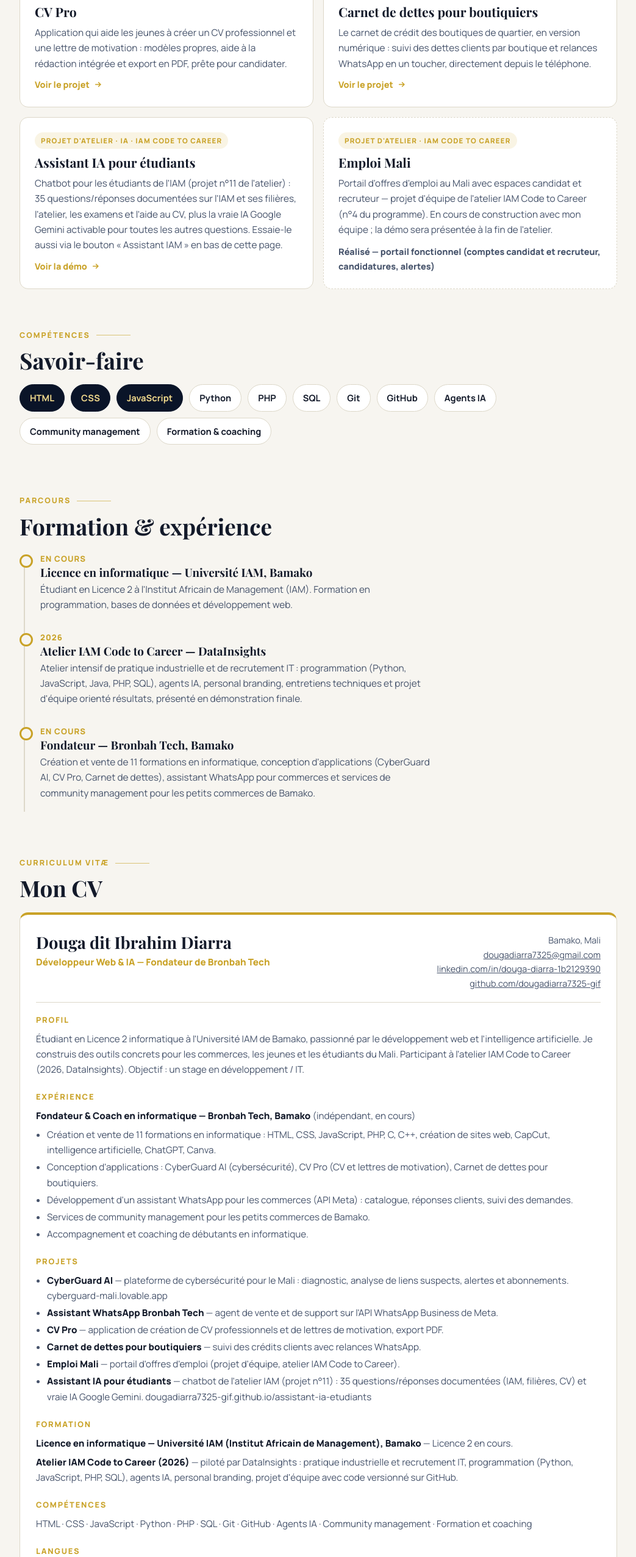
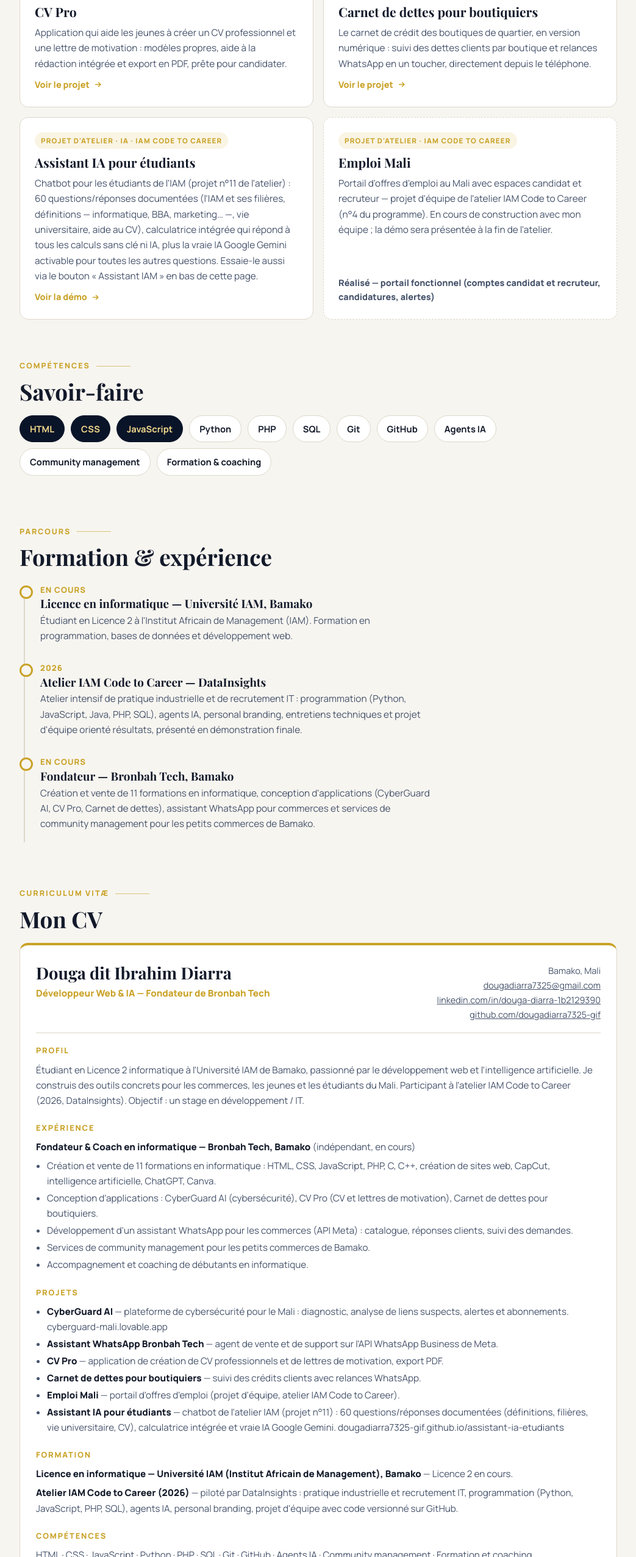
Before and after one commit to dougadiarra7325-gif/portfolio-douga-diarra, a plain HTML site: page index.html in a window 1280 px wide. Shown: the part 1535-4088 px from the top of the page at 61% size, without its empty margins (118-1161 px from the left). Drawn offline with nearby package versions, Linux system fonts and the light colour scheme; a web font is replaced by a local one.

Commit message:
Portfolio : carte Assistant IA mise à jour — 60 Q/R, définitions des filières, calculatrice intégrée sans clé + vraie IA Gemini (carte projet et CV intégré)

```diff
--- a/index.html
+++ b/index.html
@@ -385,7 +385,7 @@
             <a class="card" href="https://dougadiarra7325-gif.github.io/assistant-ia-etudiants/" target="_blank" rel="noopener">
               <span class="tag">Projet d'atelier · IA · IAM Code to Career</span>
               <h3>Assistant IA pour étudiants</h3>
-              <p>Chatbot pour les étudiants de l'IAM (projet n°11 de l'atelier) : 35 questions/réponses documentées sur l'IAM et ses filières, l'atelier, les examens et l'aide au CV, plus la vraie IA Google Gemini activable pour toutes les autres questions. Essaie-le aussi via le bouton « Assistant IAM » en bas de cette page.</p>
+              <p>Chatbot pour les étudiants de l'IAM (projet n°11 de l'atelier) : 60 questions/réponses documentées (l'IAM et ses filières, définitions — informatique, BBA, marketing… —, vie universitaire, aide au CV), calculatrice intégrée qui répond à tous les calculs sans clé ni IA, plus la vraie IA Google Gemini activable pour toutes les autres questions. Essaie-le aussi via le bouton « Assistant IAM » en bas de cette page.</p>
               <span class="go">Voir la démo <svg viewBox="0 0 24 24" fill="none" stroke="currentColor" stroke-width="2.4" aria-hidden="true"><path d="M5 12h14M13 6l6 6-6 6"/></svg></span>
             </a>
 
@@ -485,7 +485,7 @@
               <li><span class="item-title">CV Pro</span> — application de création de CV professionnels et de lettres de motivation, export PDF.</li>
               <li><span class="item-title">Carnet de dettes pour boutiquiers</span> — suivi des crédits clients avec relances WhatsApp.</li>
               <li><span class="item-title">Emploi Mali</span> — portail d'offres d'emploi (projet d'équipe, atelier IAM Code to Career).</li>
-              <li><span class="item-title">Assistant IA pour étudiants</span> — chatbot de l'atelier IAM (projet n°11) : 35 questions/réponses documentées (IAM, filières, CV) et vraie IA Google Gemini. dougadiarra7325-gif.github.io/assistant-ia-etudiants</li>
+              <li><span class="item-title">Assistant IA pour étudiants</span> — chatbot de l'atelier IAM (projet n°11) : 60 questions/réponses documentées (définitions, filières, vie universitaire, CV), calculatrice intégrée et vraie IA Google Gemini. dougadiarra7325-gif.github.io/assistant-ia-etudiants</li>
             </ul>
 
             <h4>Formation</h4>
```
